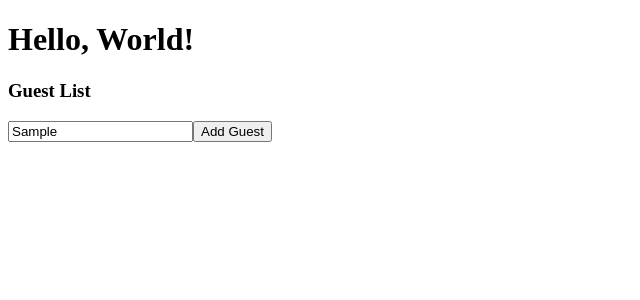
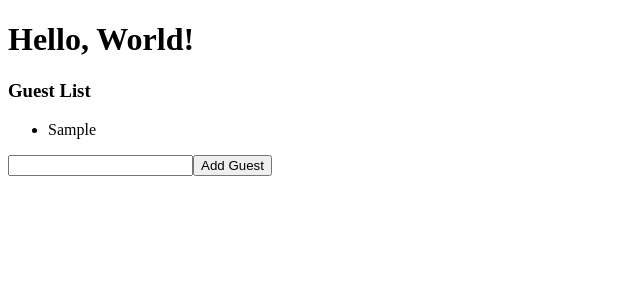
Before and after one commit to mairitikk/Portfolio4, a React (Create React App) app in the folder rts/: page / in a window 1280 px wide. Both pictures are taken after typing "Sample" into the empty fields and a click on the button "Add Guest". Shown: the top 300 px of the page, without its empty margins (0-640 px from the left). Built offline with nearby package versions, Linux system fonts and the light colour scheme.

Commit message:
add new state

```diff
--- a/rts/src/state/GuestList.tsx
+++ b/rts/src/state/GuestList.tsx
@@ -1,14 +1,26 @@
-/* eslint-disable no-unreachable */
-
 import { useState } from 'react';
 
 const GuestList: React.FC = () => {
-    const [name, setName] = useState('');
-    return (<div>
-        <h3>Guest List</h3>
-        <input value={name} onChange= {(e) => setName(e.target.value)} type="text" />
-        <button>Add Guest</button>
+  const [name, setName] = useState('');
+  const [guests, setGuests] = useState<string[]>([]);
+
+  const onClick = () => {
+    setName('');
+    setGuests([...guests, name]);
+  };
+
+  return (
+    <div>
+      <h3>Guest List</h3>
+      <ul>
+        {guests.map((guest) => (
+          <li key={guest}>{guest}</li>
+        ))}
+      </ul>
+      <input value={name} onChange={(e) => setName(e.target.value)} />
+      <button onClick={onClick}>Add Guest</button>
     </div>
-    );
+  );
 };
+
 export default GuestList;
```
Also changed, not shown: rts/src/state/UserSearch.tsx (added, +7 -0 lines).
